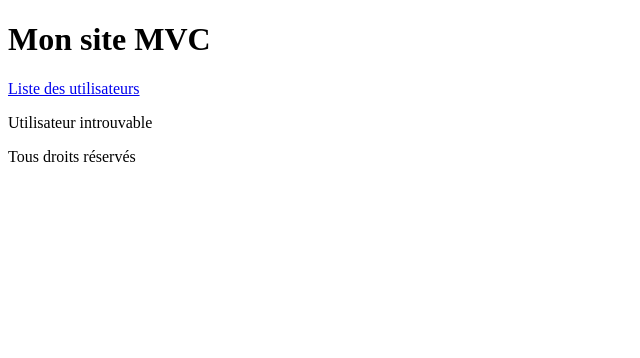
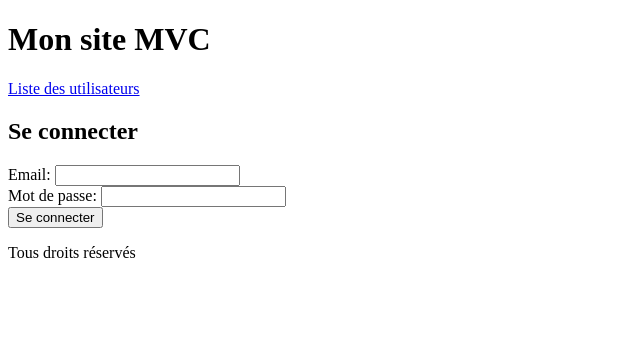
Before and after one commit to Leogeox/PHP, a PHP site: page /user/login in a window 1280 px wide. Shown: the top 358 px of the page, without its empty margins (0-640 px from the left). Run offline with PHP 8.4, Linux system fonts and the light colour scheme; data that the repository does not hold is empty.

Commit message:
UserRoute update pour le login avec login.php (view)

```diff
--- a/app/controllers/UserController.php
+++ b/app/controllers/UserController.php
@@ -67,6 +67,26 @@ class UserController
         //     'user' => $user
         // ];
 
+        if(isset($_POST['login'])) {
+            if(isset($_POST['email']) && !empty($_POST['email']) &&
+               isset($_POST['password']) && !empty($_POST['password'])) {
+                $email = htmlspecialchars($_POST['email']);
+                $mdp = $_POST['password'];
+
+                $userModel = new UserModel();
+                $user = $userModel->logUser($email, $mdp);
+
+                if($user) {
+                    header('Location: /user/index');
+                } else {
+                    echo '<p>Erreur : Email ou mot de passe incorrect.</p>';
+                }
+            }
+            else {
+                echo '<p>Veuillez remplir tous les champs.</p>';
+            }
+        }
+
         $this->renderView('user/login');
         // A CHANGER
     }
--- a/app/views/user/login.php
+++ b/app/views/user/login.php
@@ -1,9 +1,22 @@
-<?php
-if ($user) {
-    echo '<form>
-            <input>' . $user->setEmail() . '</input>
-            <input>' . $user->setMdp() . '</input>
-        </form>';
-} else {
-    echo '<p>Utilisateur introuvable</p>';
-}
+<!-- <?php
+// if ($user) {
+//     echo '<form>
+//             <input>' . $user->setEmail() . '</input>
+//             <input>' . $user->setMdp() . '</input>
+//         </form>';
+// } else {
+//     echo '<p>Utilisateur introuvable</p>';
+// }
+?> -->
+
+<h2 class="h2-login">Se connecter</h2>
+
+<form action="" method="GET">
+    <label for="email">Email:</label>
+    <input type="email" id="email" name="email" required>
+    <br>
+    <label for="mdp">Mot de passe:</label>
+    <input type="mdp" id="mdp" name="mdp" required>
+    <br>
+    <input type="submit" value="Se connecter" name="login">
+</form>
```
